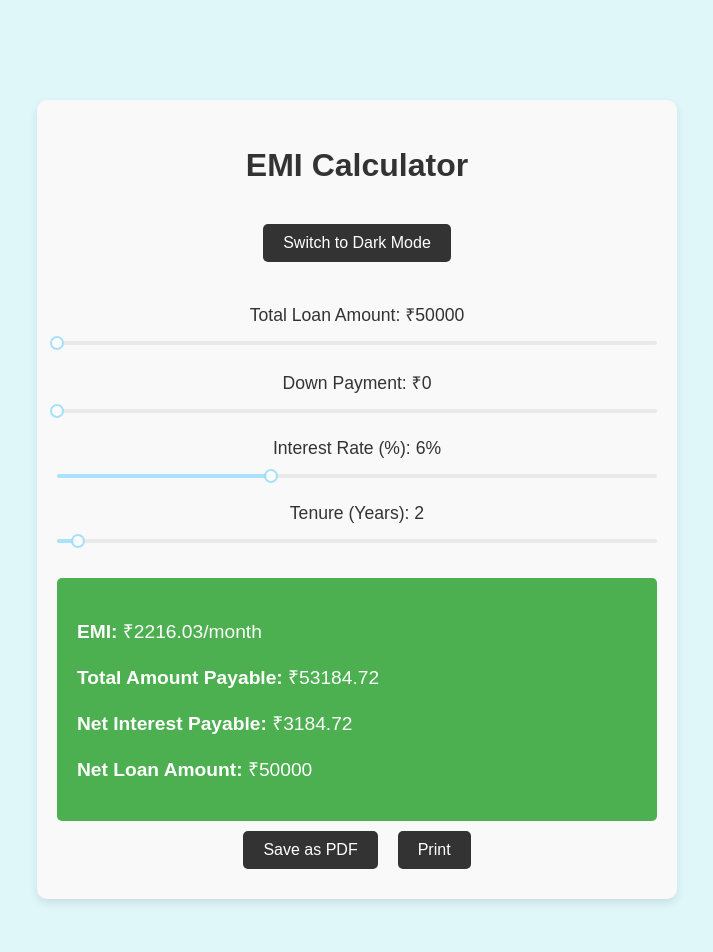
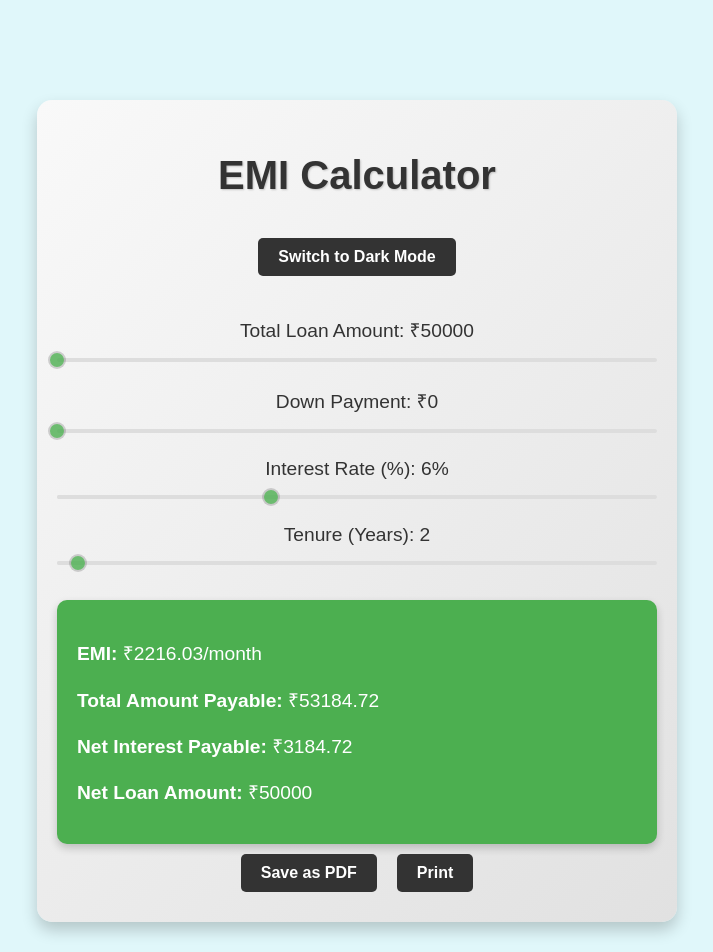
Before and after one commit to kalpanak2203/EMIcalculator, a React (Create React App) app: page / in a window 1280 px wide. Shown: the top 952 px of the page, without its empty margins (283-996 px from the left). Built offline with nearby package versions, Linux system fonts and the light colour scheme.

Commit message:
Enhanced the styling

```diff
--- a/src/EMICalculator.js
+++ b/src/EMICalculator.js
@@ -4,20 +4,27 @@ import Slider from 'rc-slider';
 import 'rc-slider/assets/index.css';
 import jsPDF from 'jspdf';
 
+// Define light and dark themes with transitions
 const lightTheme = {
-  background: '#f9f9f9',
+  background: 'linear-gradient(135deg, #f9f9f9, #e1e1e1)',
   color: '#333',
   resultBackground: '#4caf50',
   buttonBackground: '#333',
-  buttonColor: '#fff'
+  buttonColor: '#fff',
+  sliderTrackColor: '#ddd',
+  sliderHandleColor: '#4caf50',
+  transition: 'background 0.3s ease, color 0.3s ease',
 };
 
 const darkTheme = {
-  background: '#333',
+  background: 'linear-gradient(135deg, #333, #555)',
   color: '#f9f9f9',
   resultBackground: '#1b5e20',
   buttonBackground: '#f9f9f9',
-  buttonColor: '#333'
+  buttonColor: '#333',
+  sliderTrackColor: '#666',
+  sliderHandleColor: '#1b5e20',
+  transition: 'background 0.3s ease, color 0.3s ease',
 };
 
 const CalculatorWrapper = styled.div`
@@ -26,15 +33,20 @@ const CalculatorWrapper = styled.div`
   padding: 20px;
   background: ${({ theme }) => theme.background};
   color: ${({ theme }) => theme.color};
-  border-radius: 10px;
-  box-shadow: 0 4px 8px rgba(0, 0, 0, 0.1);
+  border-radius: 15px;
+  box-shadow: 0 8px 16px rgba(0, 0, 0, 0.2);
   text-align: center;
+  font-family: 'Arial', sans-serif;
+  transition: ${({ theme }) => theme.transition};
 `;
 
 const Heading = styled.h2`
   color: ${({ theme }) => theme.color};
-  font-size: 2rem;
+  font-size: 2.5rem;
   margin-bottom: 20px;
+  font-weight: 600;
+  text-shadow: 1px 1px 2px rgba(0, 0, 0, 0.2);
+  transition: ${({ theme }) => theme.transition};
 `;
 
 const InputWrapper = styled.div`
@@ -43,9 +55,32 @@ const InputWrapper = styled.div`
 
 const Label = styled.label`
   display: block;
-  font-size: 1.1rem;
+  font-size: 1.2rem;
   color: ${({ theme }) => theme.color};
   margin-bottom: 10px;
+  transition: ${({ theme }) => theme.transition};
+`;
+
+const SliderWrapper = styled.div`
+  margin: 20px 0;
+`;
+
+const StyledSlider = styled(Slider)`
+  .rc-slider-track {
+    background-color: ${({ theme }) => theme.sliderTrackColor};
+    transition: background-color 0.3s ease;
+  }
+
+  .rc-slider-handle {
+    border: 2px solid ${({ theme }) => theme.sliderHandleColor};
+    background-color: ${({ theme }) => theme.sliderHandleColor};
+    box-shadow: 0 0 0 2px rgba(0, 0, 0, 0.2);
+    transition: background-color 0.3s ease, border-color 0.3s ease;
+  }
+
+  .rc-slider-rail {
+    background-color: ${({ theme }) => theme.sliderTrackColor};
+  }
 `;
 
 const ResultWrapper = styled.div`
@@ -54,8 +89,11 @@ const ResultWrapper = styled.div`
   background: ${({ theme }) => theme.resultBackground};
   color: #fff;
   font-size: 1.2rem;
-  border-radius: 5px;
+  border-radius: 10px;
+  box-shadow: 0 4px 8px rgba(0, 0, 0, 0.2);
   text-align: left;
+  font-weight: 500;
+  transition: ${({ theme }) => theme.transition};
 `;
 
 const ThemeToggleButton = styled.button`
@@ -67,6 +105,13 @@ const ThemeToggleButton = styled.button`
   border-radius: 5px;
   cursor: pointer;
   font-size: 1rem;
+  font-weight: 600;
+  transition: background 0.3s ease, color 0.3s ease;
+
+  &:hover {
+    background: ${({ theme }) => theme.buttonColor};
+    color: ${({ theme }) => theme.buttonBackground};
+  }
 `;
 
 const ActionButton = styled.button`
@@ -78,6 +123,13 @@ const ActionButton = styled.button`
   border-radius: 5px;
   cursor: pointer;
   font-size: 1rem;
+  font-weight: 600;
+  transition: background 0.3s ease, color 0.3s ease;
+
+  &:hover {
+    background: ${({ theme }) => theme.buttonColor};
+    color: ${({ theme }) => theme.buttonBackground};
+  }
 `;
 
 const EMICalculator = () => {
@@ -131,7 +183,7 @@ const EMICalculator = () => {
 
         <InputWrapper>
           <Label>Total Loan Amount: ₹{principal}</Label>
-          <Slider
+          <StyledSlider
             max={70000000}
             min={50000}
             value={principal}
@@ -141,7 +193,7 @@ const EMICalculator = () => {
 
         <InputWrapper>
           <Label>Down Payment: ₹{downPayment}</Label>
-          <Slider
+          <StyledSlider
             max={principal - 50000}
             min={0}
             value={downPayment}
@@ -151,7 +203,7 @@ const EMICalculator = () => {
 
         <InputWrapper>
           <Label>Interest Rate (%): {interestRate}%</Label>
-          <Slider
+          <StyledSlider
             max={15}
             min={1}
             value={interestRate}
@@ -161,7 +213,7 @@ const EMICalculator = () => {
 
         <InputWrapper>
           <Label>Tenure (Years): {years}</Label>
-          <Slider
+          <StyledSlider
             max={30}
             min={1}
             value={years}
```
